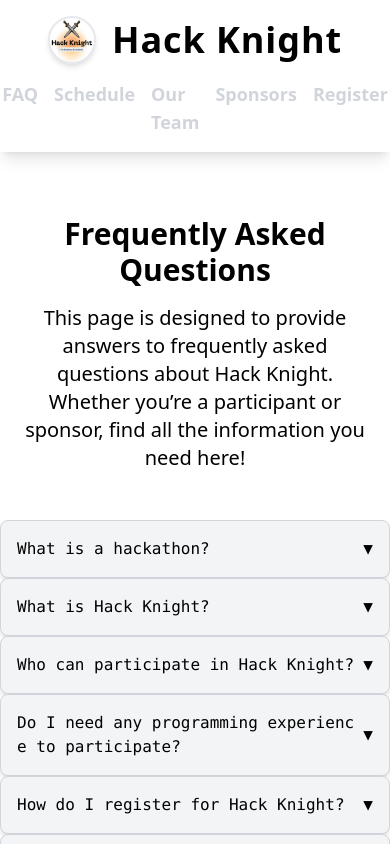
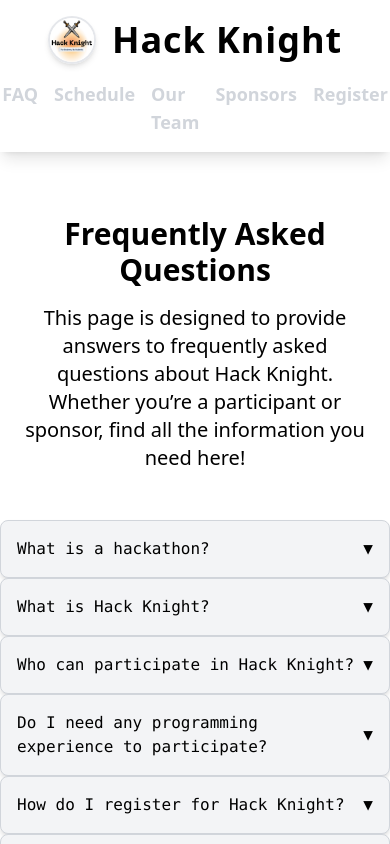
Before and after one commit to Jshot117/HackKnight, a React (Vite) app in the folder FrontEndHK/: page /FAQ in a window 390 px wide. Shown: the top 844 px of the page. Built offline with nearby package versions, Linux system fonts and the light colour scheme.

Commit message:
fixed words cutting off incorrectly

```diff
--- a/FrontEndHK/src/components/FAQQuestion.jsx
+++ b/FrontEndHK/src/components/FAQQuestion.jsx
@@ -8,11 +8,11 @@
         <div>
                 <div className={`max-w-4xl w-full mx-auto p-4 rounded-lg shadow-md bg-gray-100 hover:bg-gray-200 ${isOpen ? 'border-2 border-gray-500' : 'border border-gray-300'}`}>
                     <div className="flex justify-between items-center cursor-pointer font-mono" onClick={() => setIsOpen(!isOpen)}>
-                        <div className="text-black break-words"> {question}</div>
+                        <div className="text-black break-normal"> {question}</div>
                         <span>{isOpen ? "▲" : "▼"}</span>
                     </div>
                 </div>
-                {isOpen && <div className=" text-black max-w-4xl w-full mx-auto p-4 border border-gray-300 rounded-lg shadow-md">{answer}</div>}
+                {isOpen && <div className=" text-black max-w-2xl md:max-w-4xl w-full mx-auto p-4 border border-gray-300 rounded-lg shadow-md">{answer}</div>}
         </div>
     )
 }
```
